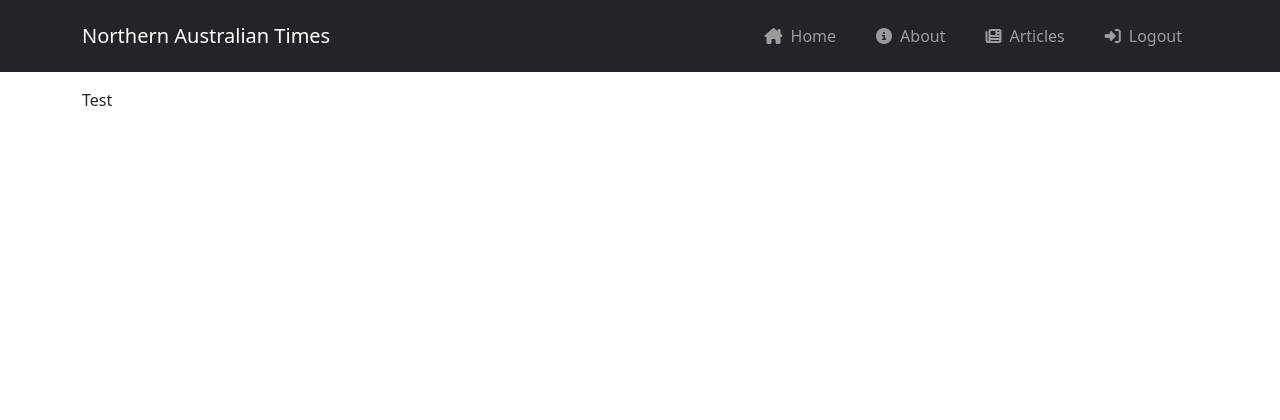
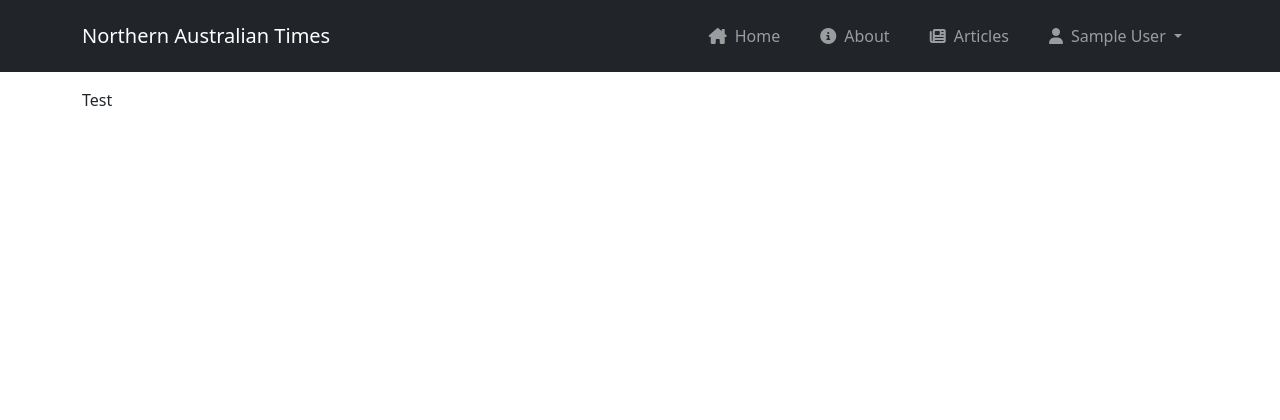
Before and after one commit to aznNoob/hit326-project, a PHP site: page / in a window 1280 px wide. Shown: the top 420 px of the page. Run offline with PHP 8.4, Linux system fonts and the light colour scheme; the visitor is signed in with stand-in values (Sample User, id 1); some libraries are stand-ins or nearby versions.

Commit message:
Added name dropdown list which contains logout and new profile option to navbar.php

```diff
--- a/app/views/includes/navbar.php
+++ b/app/views/includes/navbar.php
@@ -17,8 +17,15 @@
                     <a class="nav-link" href="<?php echo URLROOT; ?>/articles/"><i class="fa-solid fa-newspaper mx-2"></i>Articles</a>
                 </li>
                 <?php if (isset($_SESSION['user_id'])) : ?>
-                    <li class="nav-item mx-2">
-                        <a class="nav-link" href="<?php echo URLROOT; ?>/users/logout"><i class="fa-solid fa-right-to-bracket mx-2"></i>Logout</a>
+                    <li class="nav-item dropdown mx-2">
+                        <a class="nav-link dropdown-toggle" href="#" id="userDropDown" role="button" data-bs-toggle="dropdown" aria-haspopup="true" aria-expanded="false">
+                            <i class="fa-solid fa-user mx-2"></i><?php echo $_SESSION['user_name'] ?>
+                        </a>
+                        <div class="dropdown-menu" aria-labelledby="navbarDropdown">
+                            <a class="dropdown-item" href="#"><i class="fa-solid fa-address-card mx-2"></i>Profile</a>
+                            <div class="dropdown-divider"></div>
+                            <a class="dropdown-item" href="<?php echo URLROOT; ?>/users/logout"><i class="fa-solid fa-right-to-bracket mx-2"></i>Logout</a>
+                        </div>
                     </li>
                 <?php else : ?>
                     <li class="nav-item mx-2">
```
